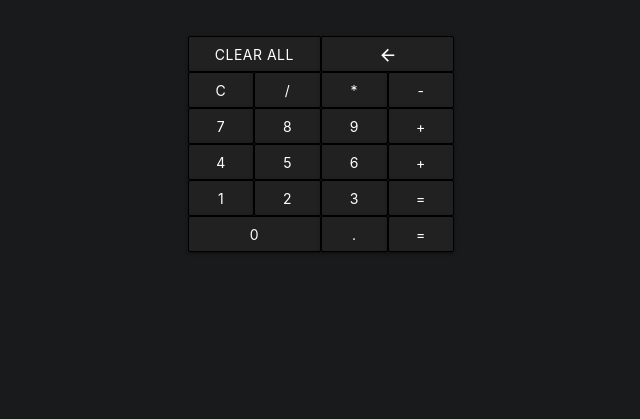
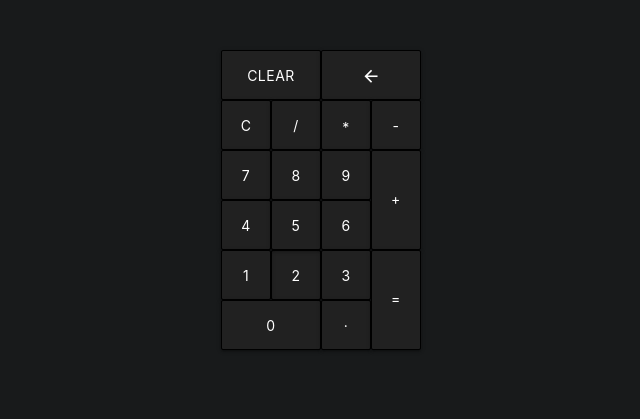
Before and after one commit to Cyhyraethz/calculator, a plain HTML site: page index.html in a window 1280 px wide. Shown: the whole page, without its empty margins (319-959 px from the left). Drawn offline with nearby package versions, Linux system fonts and the light colour scheme.

Commit message:
Tall + and = calculator buttons, organize HTML

```diff
--- a/index.html
+++ b/index.html
@@ -17,60 +17,131 @@
   <body>
     <div class="container">
       <div class="row">
+        <!-- (empty space) -->
+        <div class="first-row">
           <div class="btn invis col s12"></div>
+        </div>
+
+        <!-- (clear all, backspace) -->
+        <div class="second-row">
           <div class="btn invis col s2"></div>
           <div class="btn grey darken-4 col s4" onclick="clearAll()">
-          Clear All
+            <p class="vertical">Clear All</p>
           </div>
           <div class="btn grey darken-4 col s4" onclick="backspaceTotal()">
-          <i class="material-icons">arrow_back</i>
+            <p class="vertical"><i class="material-icons">arrow_back</i></p>
           </div>
           <div class="btn invis col s2"></div>
+        </div>
+
+        <!-- (C, /, *, -) -->
+        <div class="third-row">
           <div class="btn invis col s2"></div>
-        <div class="btn grey darken-4 col s2" onclick="clearTotal()">C</div>
-        <div class="btn grey darken-4 col s2" onclick="symbol('/')">/</div>
-        <div class="btn grey darken-4 col s2" onclick="symbol('*')">*</div>
-        <div class="btn grey darken-4 col s2" onclick="symbol('-')">-</div>
-        <div class="btn invis col s2"></div>
-        <div class="btn invis col s2"></div>
-        <div class="btn grey darken-4 col s2" onclick="num(7)">7</div>
-        <div class="btn grey darken-4 col s2" onclick="num(8)">8</div>
-        <div class="btn grey darken-4 col s2" onclick="num(9)">9</div>
-        <div class="btn grey darken-4 col s2" onclick="symbol('+')">+</div>
-        <div class="btn invis col s2"></div>
-        <div class="btn invis col s2"></div>
-        <div class="btn grey darken-4 col s2" onclick="num(4)">4</div>
-        <div class="btn grey darken-4 col s2" onclick="num(5)">5</div>
-        <div class="btn grey darken-4 col s2" onclick="num(6)">6</div>
-        <div class="btn grey darken-4 col s2" onclick="symbol('+')">+</div>
-        <div class="btn invis col s2"></div>
-        <div class="btn invis col s2"></div>
-        <div class="btn grey darken-4 col s2" onclick="num(1)">1</div>
-        <div class="btn grey darken-4 col s2" onclick="num(2)">2</div>
-        <div class="btn grey darken-4 col s2" onclick="num(3)">3</div>
-        <div class="btn grey darken-4 col s2" onclick="equation()">=</div>
-        <div class="btn invis col s2"></div>
-        <div class="btn invis col s2"></div>
-        <div class="btn grey darken-4 col s4" onclick="num(0)">0</div>
-        <div class="btn grey darken-4 col s2" onclick="decimal()">.</div>
-        <div class="btn grey darken-4 col s2" onclick="equation()">=</div>
+          <div class="btn grey darken-4 col s2" onclick="clearTotal()">
+            <p class="vertical">C</p>
+          </div>
+          <div class="btn grey darken-4 col s2" onclick="symbol('/')">
+            <p class="vertical">/</p>
+          </div>
+          <div class="btn grey darken-4 col s2" onclick="symbol('*')">
+            <p style="margin-top: 9px">*</p>
+          </div>
+          <div class="btn grey darken-4 col s2" onclick="symbol('-')">
+            <p class="vertical">-</p>
+          </div>
           <div class="btn invis col s2"></div>
         </div>
+
+        <!-- (7, 8, 9, +, 4, 5, 6) -->
+        <div class="fourth-row fifth-row">
+          <div class="tall btn invis col s2"></div>
+          <div class="tall col s2">
+            <div class="wide btn grey darken-4" onclick="num(7)">
+              <p class="vertical">7</p>
+            </div>
+            <div class="wide bottom btn grey darken-4" onclick="num(4)">
+              <p class="vertical">4</p>
+            </div>
+          </div>
+          <div class="tall col s2">
+            <div class="wide btn grey darken-4" onclick="num(8)">
+              <p class="vertical">8</p>
+            </div>
+            <div class="wide bottom btn grey darken-4" onclick="num(5)">
+              <p class="vertical">5</p>
+            </div>
+          </div>
+          <div class="tall col s2">
+            <div class="wide btn grey darken-4" onclick="num(9)">
+              <p class="vertical">9</p>
+            </div>
+            <div class="wide bottom btn grey darken-4" onclick="num(6)">
+              <p class="vertical">6</p>
+            </div>
+          </div>
+          <div class="tall btn grey darken-4 col s2" onclick="symbol('+')">
+            <p style="margin-top: 30px;">+</p>
+          </div>
+          <div class="tall btn invis col s2"></div>
         </div>
 
-    <div class="container">
-      <div class="row">
+        <!-- (1, 2, 3, =, 0, .) -->
+        <div class="sixth-row seventh-row">
+          <div class="tall btn invis col s2"></div>
+          <div class="tall col s2">
+            <div class="wide btn grey darken-4" onclick="num(1)">
+              <p class="vertical">1</p>
+            </div>
+            <div
+              class="wide bottom btn grey darken-4"
+              style="width: 100px;"
+              onclick="num(0)"
+            >
+              <p class="vertical">0</p>
+            </div>
+          </div>
+          <div class="btn grey darken-4 col s2" onclick="num(2)">
+            <p class="vertical">2</p>
+          </div>
+          <div class="tall col s2">
+            <div class="wide btn grey darken-4" onclick="num(3)">
+              <p class="vertical">3</p>
+            </div>
+            <div class="wide bottom btn grey darken-4" onclick="decimal()">
+              <p style="margin-top: 3px">.</p>
+            </div>
+          </div>
+          <div class="tall btn grey darken-4 col s2" onclick="equation()">
+            <p style="margin-top: 30px;">=</p>
+          </div>
+          <div class="tall btn invis col s2"></div>
+        </div>
+
+        <!-- (empty space) -->
+        <div class="eigth-row">
           <div class="btn invis col s12"></div>
+        </div>
+
+        <!-- (total) -->
+        <div class="nineth-row">
           <div class="btn invis col s2"></div>
           <div class="white-text col s8"><b id="total"></b></div>
           <div class="btn invis col s2"></div>
+        </div>
+
+        <!-- (empty space) -->
+        <div class="tenth-row">
           <div class="btn invis col s12"></div>
+        </div>
+
+        <!-- (history) -->
+        <div class="eleventh-row">
           <div class="btn invis col s2"></div>
           <div class="white-text col s8" id="history"></div>
           <div class="btn invis col s2"></div>
         </div>
       </div>
-
+    </div>
     <script src="script.js"></script>
   </body>
 </html>
--- a/script.js
+++ b/script.js
@@ -1,6 +1,5 @@
 // To do: round total to a limited number of decimal places
-// To do: fix Materialize for the equal and plus buttons
-// To do: remove all the insignificant trailing zeros
+// To do: remove insignificant trailing zeros from total
 
 const history = document.getElementById('history');
 const total = document.getElementById('total');
--- a/style.css
+++ b/style.css
@@ -1,14 +1,10 @@
 body {
   background: rgb(24, 26, 27);
-  font-size: 14px;
-}
-
-.night {
-  color: rgb(24, 26, 27);
 }
 
 .btn {
   border: 1px solid black;
+  height: 50px;
 }
 
 .invis {
@@ -16,10 +12,29 @@ body {
 }
 
 .container {
-  max-width: 400px;
-  max-height: 400px;
+  max-width: 300px;
 }
 
 #total {
   font-size: 16px;
 }
+
+.tall {
+  height: 100px;
+  position: relative;
+}
+
+.wide {
+  position: absolute;
+  left: 0px;
+  width: 50px;
+  height: 50px;
+}
+
+.bottom {
+  top: 50px;
+}
+
+.vertical {
+  margin-top: 7px;
+}
```
Lines whose indentation alone changed are shown as unchanged.
